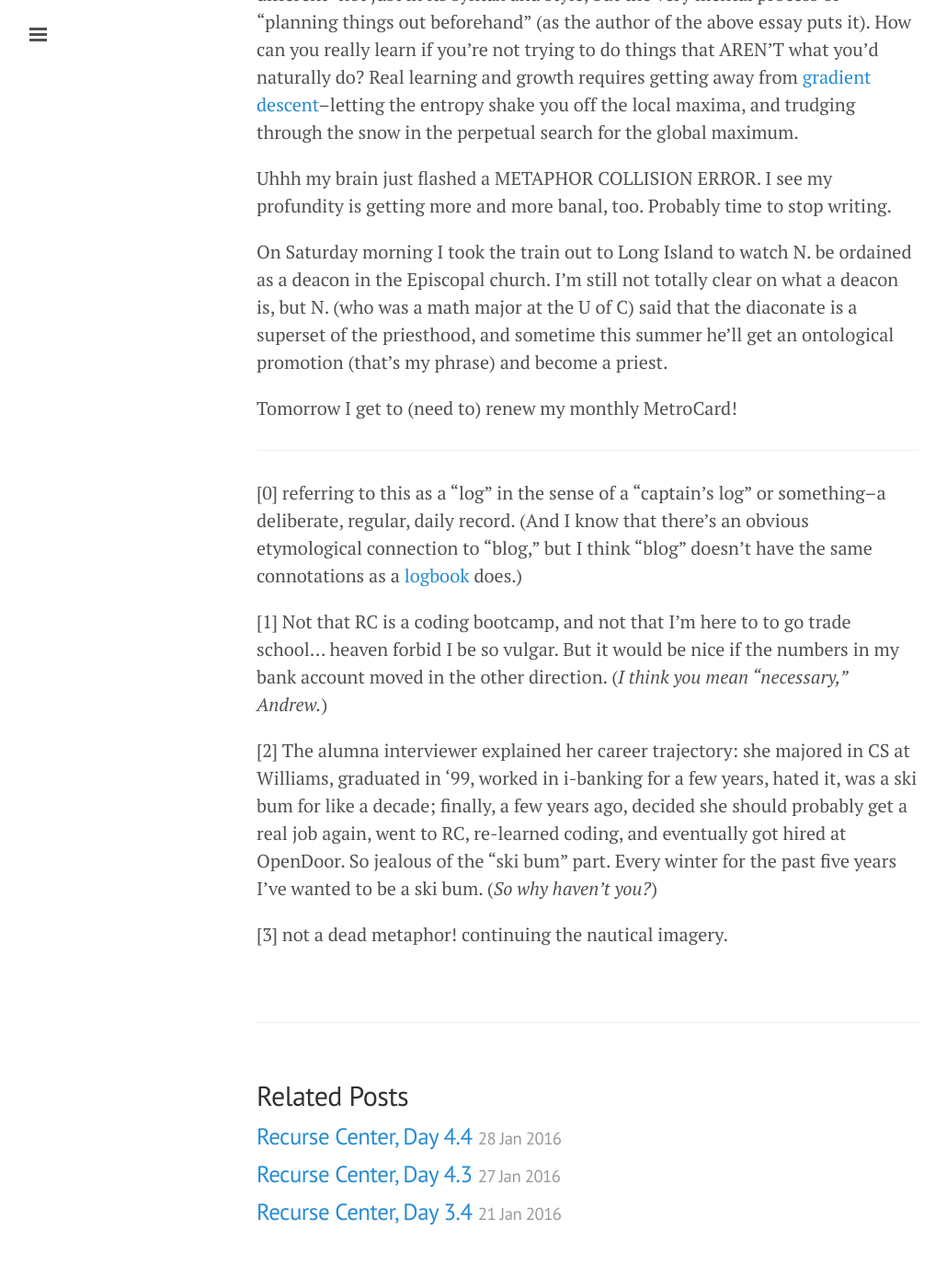
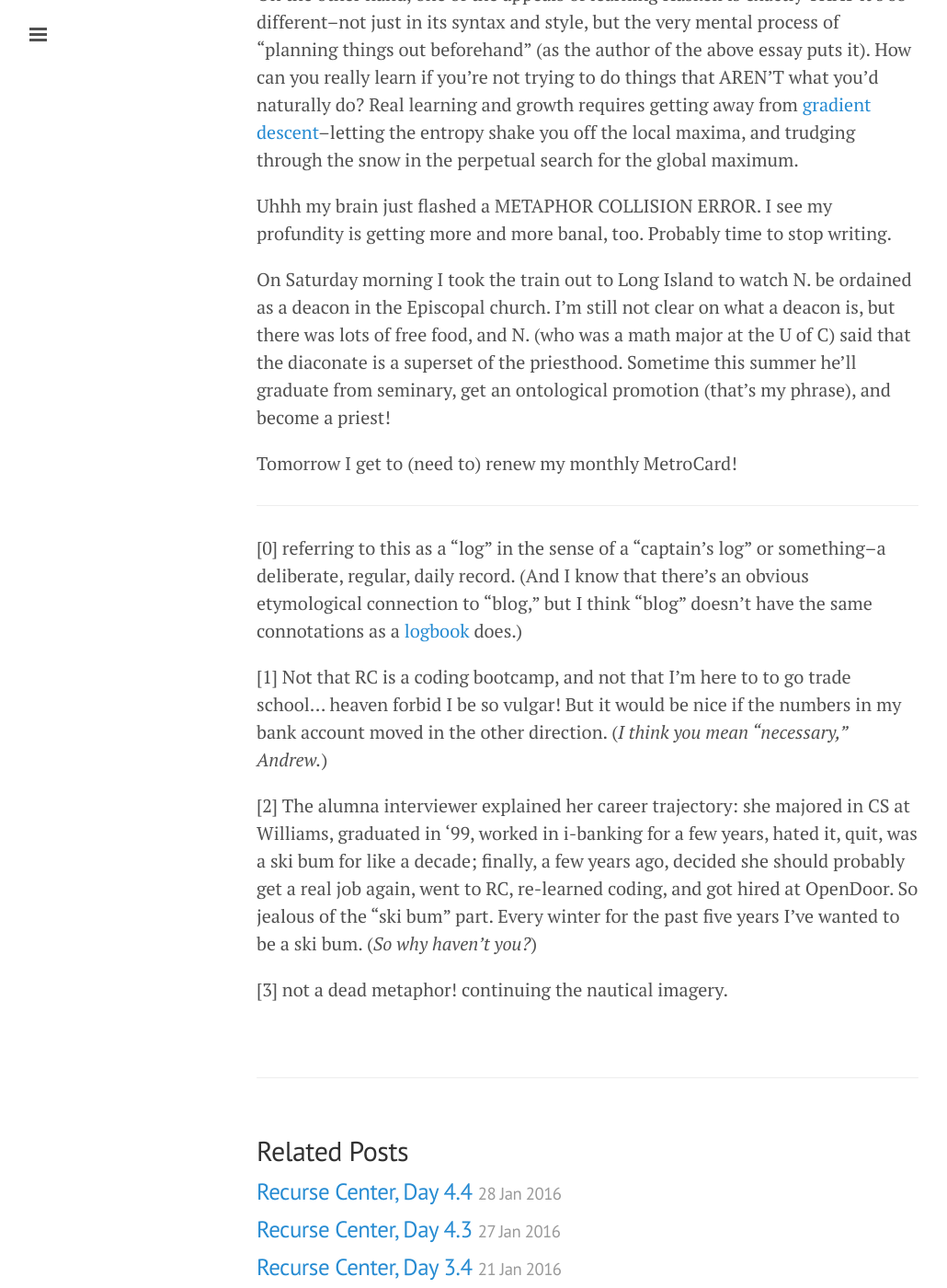
Before and after one commit to amalex5/amalex5.github.io, a Jekyll site: the page built from _posts/2016-01-31-recurse-center-weekend-4.markdown, in a window 1280 px wide and 1400 px high, scrolled down 2435 px. Shown: the whole window at 92% size, without its empty margins (1-1031 px from the left). Built offline with Jekyll 4.4.1, drawn with Linux system fonts in a browser that asks for light colours; some of the changed text lies outside the part shown.

Commit message:
Post update: Recurse Center, Weekend #4!

```diff
--- a/_posts/2016-01-31-recurse-center-weekend-4.markdown
+++ b/_posts/2016-01-31-recurse-center-weekend-4.markdown
@@ -3,15 +3,15 @@ published: true
 title: Recurse Center, Weekend #4!
 layout: post
 ---
-I went into RC yesterday and today, briefly, and got a number of small but uninteresting tasks done, few of which involved writing code and most of which completely peripheral to RC. But that's OK. Last week was absolutely the most fun of any week at RC so far, even though it wasn't my most productive, and even though I think the reason I didn't write anything in this log [0] on Monday or Tuesday was because I was feeling really sad and discouraged. But then I had so much success rewriting my Tetris-on-polar-coordinates implementation! (A little bit TOO MUCH success, since now it's so purely functional that I'm totally stumped as to how to deal with user interaction, but we'll deal with that this week.) G. came to RC on Thursday and we got to hang out and code and talk! [R. came and spoke](https://mobile.twitter.com/recursecenter/status/693264816971079680) (to a packed audience) on Friday! I had really interesting conversations with people from OpenDoor and Simple! My practice coding interview (with the alumna volunteer from OpenDoor) went super well! [1][2] Etc.! Etc.!
+I went into RC yesterday and today, briefly, and got a number of small but uninteresting tasks done, few of which involved writing code and most of which completely peripheral to RC. But that's OK. Last week was absolutely the most fun of any week at RC so far, even though it wasn't my most productive, and even though I think the reason I didn't write anything in this log [0] on Monday or Tuesday was because I was feeling really sad and discouraged. But then I had so much success rewriting my Tetris-on-polar-coordinates implementation! (A little bit TOO MUCH success, since now it's so purely functional that I'm totally stumped as to how to deal with user interaction, but we'll deal with that this week.) G. came to RC on Thursday and we got to hang out and code and talk! [R. came and spoke](https://mobile.twitter.com/recursecenter/status/693264816971079680) (to a packed audience) on Friday! I had really interesting conversations with people from [OpenDoor](https://www.opendoor.com/) and [Simple](https://www.simple.com/)! My practice coding interview (with the alumna volunteer from OpenDoor) went super well! [1][2] Etc.! Etc.!
 
-ANWYAY, I do want to write something specific today. In particular, I'm still agonizing over my continued fear of agonizing over Haskell, and one of the things I've been thinking about has been whether I should just abandon ship [3] and send out a distress signal to the [SS Clojure](https://en.wikipedia.org/wiki/Clojure) to rescue me. Meaning: in preparing for RC, I knew I wanted to really immerse myself in a functional language, and I thought a lot about WHICH. And it basically came down to Clojure or Haskell. G. suggested I go with Clojure. ([Here's an interesting Hacker News thread about "Clojure vs Haskell for a first functional programming language"](https://news.ycombinator.com/item?id=4122764)). My gut was (and is) to go with Haskell, basically because what I was hearing was "Haskell is harder but more worth it."
+ANWYAY, I do want to write something specific today. In particular, I'm still agonizing over my continued fear of agonizing over Haskell, and one of the things I've been thinking about has been whether I should just abandon ship [3] and send out a distress signal to the [SS Clojure](https://en.wikipedia.org/wiki/Clojure) to rescue me. Meaning: in preparing for RC, I knew I wanted to really immerse myself in a functional language, and I thought a lot about WHICH. And it basically came down to Clojure or Haskell. G. suggested I go with Clojure. ([Here's an interesting Hacker News thread about "Clojure vs Haskell for a first functional programming language."](https://news.ycombinator.com/item?id=4122764). My gut was (and is) to go with Haskell, basically because what I was hearing was "Haskell is harder but more worth it."
 
 Blah blah blah, temptations and dalliances, etc., and so today and yesterday I've been playing with Clojure (in a [console](https://en.wikipedia.org/wiki/Read–eval–print_loop)! take that, Haskell!), and it's SO MUCH FUN. What finally made me try it out was stumbling across this essay, "[Clojure is for Type B personalities](https://gist.github.com/oakes/c82cd08821ce444be6bf)", and while I certainly don't want to endorse pseudo-psychobabble, I have to quote from it. Here's the start:
 
 >The other day, I was wondering why Clojure fits my brain so well. I think I was relaxing on my old couch, drinking cheap beer, eating a gas station pastry, and drawing doodles on a stack of overdue bills I forgot to pay. Little did I realize, these things are all connected.
 
-God, what an enticing image! Except for the forgetting-to-pay-bills part. Sounds like my life in Phx.
+God, what an enticing image! Except for the forgetting-to-pay-bills part. Sounds like my life in Phx (again, except for the forgetting-to-pay-bills part. Too many childhood horrors to ever want to not pay a bill ahead of time!)
 
 >... Type A people prefer a "top down" methodology, modeling everything in types and planning out the architecture before any functionality is implemented. You see this in the "API first" approach in object-oriented languages like Java. You also see it in ML family languages like Haskell, where you are often advised to follow type-driven development (writing type signatures before implementing anything). ...
 Type B people prefer a "bottom up" methodology, immediately implementing functionality and interactively building on previous work until a larger structure emerges organically. You see this in the Lisp community, where REPL-driven development is the norm.
@@ -28,15 +28,15 @@ On the other hand, one of the appeals of learning Haskell is exactly THAT it's s
 
 Uhhh my brain just flashed a METAPHOR COLLISION ERROR. I see my profundity is getting more and more banal, too. Probably time to stop writing.
 
-On Saturday morning I took the train out to Long Island to watch N. be ordained as a deacon in the Episcopal church. I'm still not totally clear on what a deacon is, but N. (who was a math major at the U of C) said that the diaconate is a superset of the priesthood, and sometime this summer he'll get an ontological promotion (that's my phrase) and become a priest.
+On Saturday morning I took the train out to Long Island to watch N. be ordained as a deacon in the Episcopal church. I'm still not clear on what a deacon is, but there was lots of free food, and N. (who was a math major at the U of C) said that the diaconate is a superset of the priesthood. Sometime this summer he'll graduate from seminary, get an ontological promotion (that's my phrase), and become a priest!
 
 Tomorrow I get to (need to) renew my monthly MetroCard!
 
 -----
 [0] referring to this as a "log" in the sense of a "captain's log" or something–a deliberate, regular, daily record. (And I know that there's an obvious etymological connection to "blog," but I think "blog" doesn't have the same connotations as a [logbook](https://en.wikipedia.org/wiki/Logbook) does.)
 
-[1] Not that RC is a coding bootcamp, and not that I'm here to to go trade school... heaven forbid I be so vulgar. But it would be nice if the numbers in my bank account moved in the other direction. (*I think you mean "necessary," Andrew.*)
+[1] Not that RC is a coding bootcamp, and not that I'm here to to go trade school... heaven forbid I be so vulgar! But it would be nice if the numbers in my bank account moved in the other direction. (*I think you mean "necessary," Andrew.*)
 
-[2] The alumna interviewer explained her career trajectory: she majored in CS at Williams, graduated in '99, worked in i-banking for a few years, hated it, was a ski bum for like a decade; finally, a few years ago, decided she should probably get a real job again, went to RC, re-learned coding, and eventually got hired at OpenDoor. So jealous of the "ski bum" part. Every winter for the past five years I've wanted to be a ski bum. (*So why haven't you?*)
+[2] The alumna interviewer explained her career trajectory: she majored in CS at Williams, graduated in '99, worked in i-banking for a few years, hated it, quit, was a ski bum for like a decade; finally, a few years ago, decided she should probably get a real job again, went to RC, re-learned coding, and got hired at OpenDoor. So jealous of the "ski bum" part. Every winter for the past five years I've wanted to be a ski bum. (*So why haven't you?*)
 
 [3] not a dead metaphor! continuing the nautical imagery.
```
